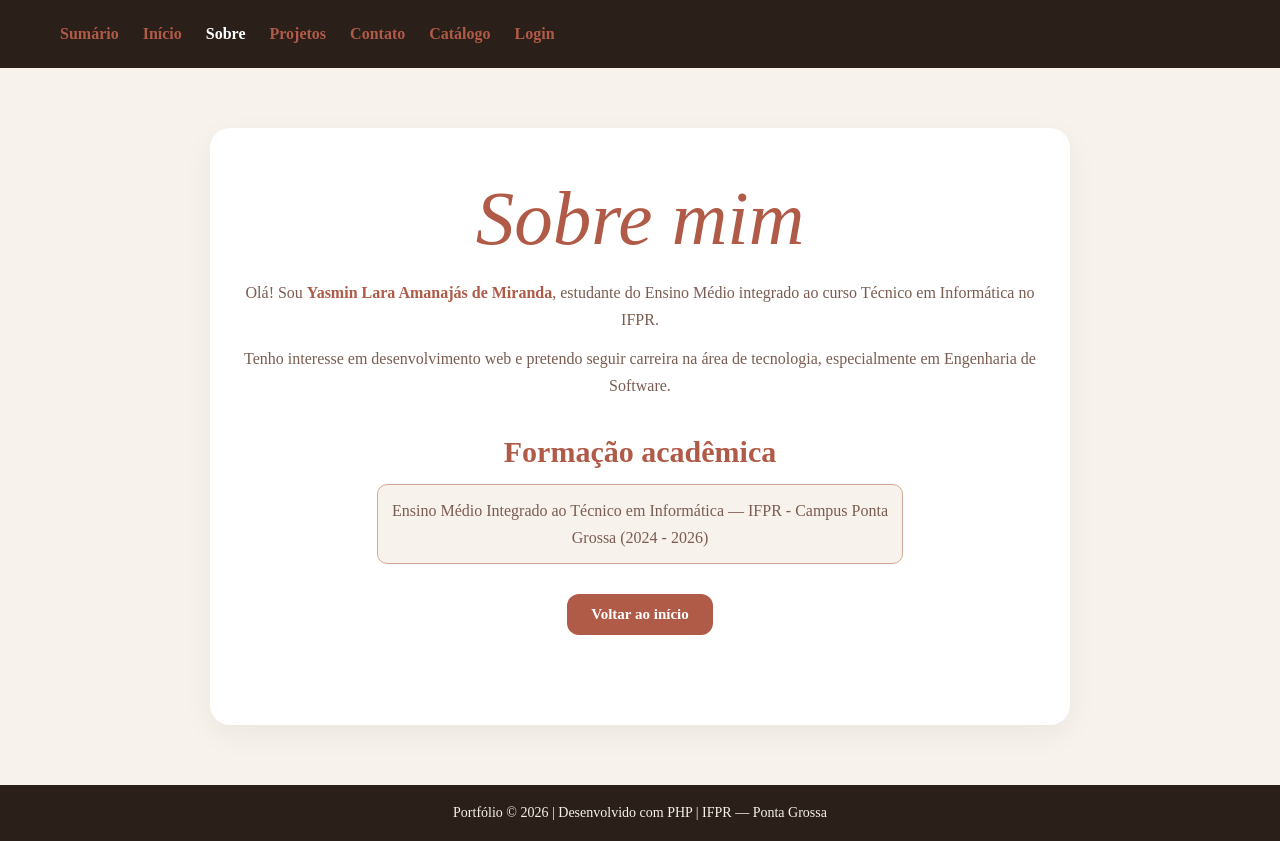
After one commit to yasmirandaa/2026-DWII, a PHP site: page /sobre.php in a window 1280 px wide. The commit adds this page. Run offline with PHP 8.4, Linux system fonts and the light colour scheme.

Commit message:
aula09-B: sobre.php adaptado para raiz do projeto refatorado

```diff
--- a/02_projetoPHP-02_refatorado/includes/estilo.css
+++ b/02_projetoPHP-02_refatorado/includes/estilo.css
@@ -507,3 +507,72 @@ img{
     color: var(--deep);
     font-weight: bold;
 }
+/* ===== SOBRE ===== */
+
+.sobre {
+    max-width: 800px;
+    margin: 60px auto;
+    padding: 50px 30px;
+    background: var(--white);
+    border-radius: 20px;
+    box-shadow: 0 10px 30px rgba(0,0,0,0.05);
+    text-align: center;
+}
+
+.sobre h1 {
+    margin-bottom: 20px;
+}
+
+.sobre h2 {
+    margin-top: 35px;
+    margin-bottom: 15px;
+}
+
+/* textos */
+.sobre p {
+    font-size: 16px;
+    line-height: 1.7;
+    margin-bottom: 12px;
+}
+
+/* destaque no nome */
+.sobre strong {
+    color: var(--accent);
+}
+
+/* formação acadêmica (cada item vira tipo um mini card) */
+.sobre p:nth-of-type(n+3) {
+    background: var(--cream);
+    border: 1px solid var(--light-mid);
+    border-radius: 10px;
+    padding: 12px;
+    margin: 10px auto;
+    max-width: 500px;
+    transition: all 0.2s ease;
+}
+
+.sobre p:nth-of-type(n+3):hover {
+    transform: translateY(-2px);
+    background: var(--accent);
+    color: var(--white);
+}
+
+/* botão voltar mais bonito */
+.sobre .btn {
+    margin-top: 30px;
+}
+
+.sobre .btn a {
+    display: inline-block;
+    padding: 12px 24px;
+    border-radius: 12px;
+    background: var(--accent);
+    color: var(--white);
+    font-size: 15px;
+    transition: all 0.2s ease;
+}
+
+.sobre .btn a:hover {
+    background: var(--rose);
+    transform: translateY(-2px);
+}
--- /dev/null
+++ b/02_projetoPHP-02_refatorado/sobre.php
@@ -0,0 +1,70 @@
+<?php
+/**
+ * ════════════════════════════════════════════════════════════
+ * Disciplina : Desenvolvimento Web II (DWII)
+ * Projeto    : Portfólio Pessoal — versão refatorada
+ * Arquivo    : sobre.php
+ * Autor      : Yasmin Lara Amanajás de Miranda
+ * Data       : 19/04/2026
+ * Descrição  : Página "Sobre" com informações acadêmicas
+ *              organizadas em estrutura de dados (array).
+ * ════════════════════════════════════════════════════════════
+ */
+
+$pagina_atual = 'sobre';
+$caminho_raiz = './';
+$titulo_pagina = 'Sobre — Yasmin Miranda';
+
+$formacoes = [
+    [
+        'curso' => 'Ensino Médio Integrado ao Técnico em Informática',
+        'instituicao' => 'IFPR - Campus Ponta Grossa',
+        'ano' => '2024 - 2026'
+    ]
+];
+?>
+<!DOCTYPE html>
+<html lang="pt-BR">
+<head>
+  <?php
+  /*
+   * include injeta o conteúdo de cabecalho.php aqui dentro.
+   * Ele gera: <meta>, <title>, <link rel="stylesheet"> e o <nav>.
+   * __DIR__ garante o caminho correto independente de onde este
+   * arquivo está sendo executado.
+   */
+  include __DIR__ . '/includes/cabecalho.php';
+  ?>
+</head>
+<body>
+<main>
+    <section class="sobre">
+        <h1>Sobre mim</h1>
+
+        <p>
+            Olá! Sou <strong>Yasmin Lara Amanajás de Miranda</strong>, estudante do
+            Ensino Médio integrado ao curso Técnico em Informática no IFPR.
+        </p>
+
+        <p>
+            Tenho interesse em desenvolvimento web e pretendo seguir carreira na área
+            de tecnologia, especialmente em Engenharia de Software.
+        </p>
+
+        <h2>Formação acadêmica</h2>
+
+        <?php foreach ($formacoes as $f): ?>
+            <p>
+                <?= $f['curso'] ?> — <?= $f['instituicao'] ?>
+                (<?= $f['ano'] ?>)
+            </p>
+        <?php endforeach; ?>
+
+        <div class="btn">
+            <a href="index.php">Voltar ao início</a>
+        </div>
+    </section>
+</main>
+<?php include __DIR__ . '/includes/rodape.php'; ?>
+</body>
+</html>
```
